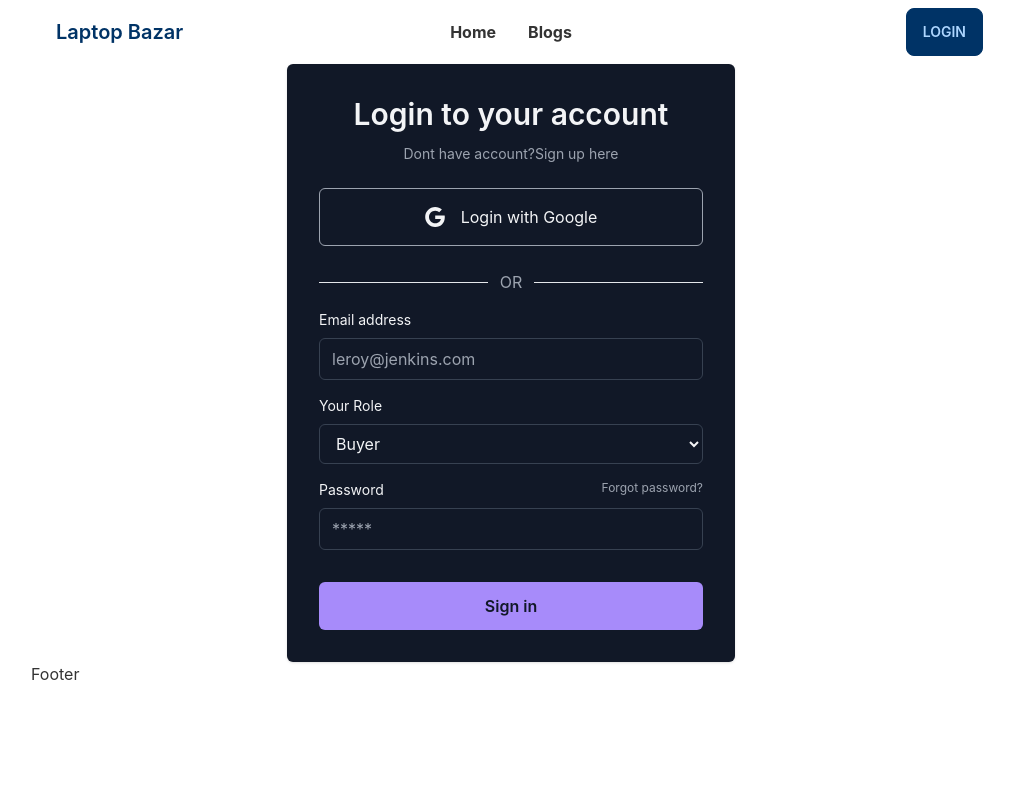
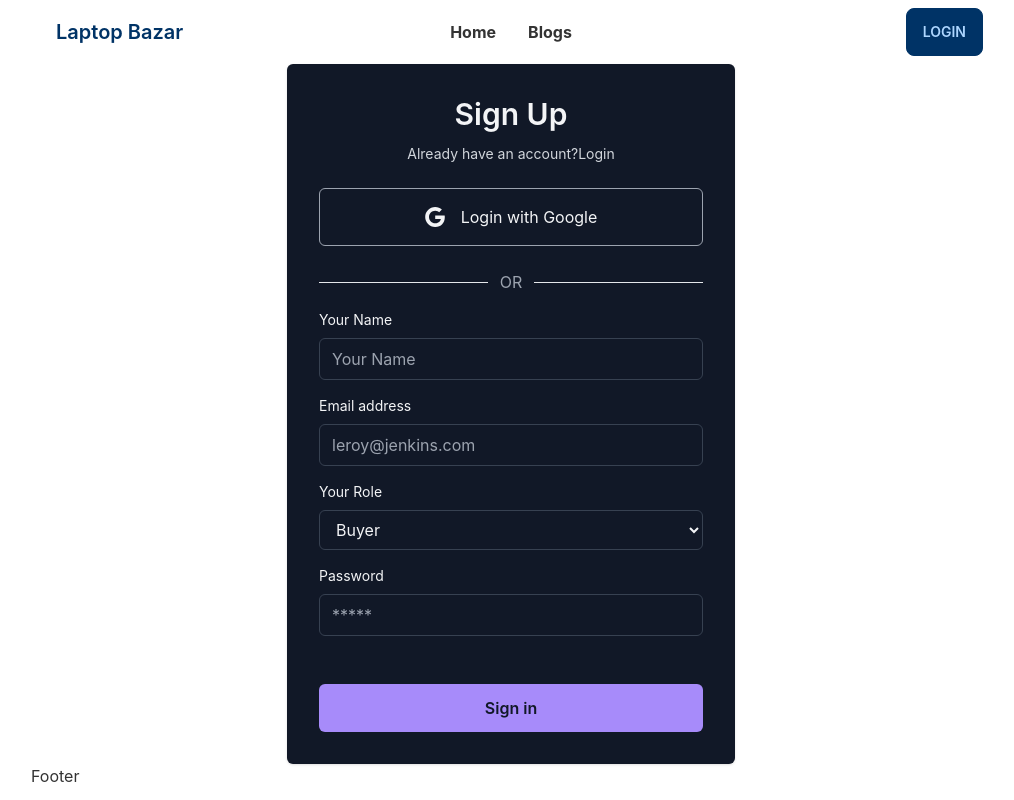
Before and after one commit to tarekrahman916/used-products-resale-clients, a React (Create React App) app: page /signup in a window 1280 px wide. Shown: the whole page, without its empty margins (129-1143 px from the left). Built offline with nearby package versions, Linux system fonts and the light colour scheme; no server answers.

Commit message:
added sign up page

```diff
--- a/src/Pages/Login/Login.js
+++ b/src/Pages/Login/Login.js
@@ -1,15 +1,28 @@
-import React from "react";
+import React, { useState } from "react";
 import { Link } from "react-router-dom";
 
 const Login = () => {
+  const [error, setError] = useState("");
+
+  const handleLogin = (e) => {
+    e.preventDefault();
+
+    const form = e.target;
+
+    const email = form.email.value;
+    const password = form.password.value;
+    setError("");
+
+    console.log(email, password);
+  };
   return (
     <div>
       <div className="w-full mx-auto max-w-md p-4 rounded-md shadow sm:p-8 bg-gray-900 text-gray-100">
         <h2 className="mb-3 text-3xl font-semibold text-center">
           Login to your account
         </h2>
-        <p className="text-sm text-center text-gray-400">
-          Dont have account?
+        <p className="text-sm text-center text-gray-200">
+          Don't have account?
           <Link to="/signup" className="focus:underline hover:underline">
             Sign up here
           </Link>
@@ -36,13 +49,12 @@ const Login = () => {
           <hr className="w-full text-gray-400" />
         </div>
         <form
-          novalidate=""
-          action=""
+          onClick={handleLogin}
           className="space-y-8 ng-untouched ng-pristine ng-valid"
         >
           <div className="space-y-4">
             <div className="space-y-2">
-              <label for="email" className="block text-sm">
+              <label htmlFor="email" className="block text-sm">
                 Email address
               </label>
               <input
@@ -57,7 +69,7 @@ const Login = () => {
 
             <div className="space-y-2">
               <div className="flex justify-between">
-                <label for="password" className="text-sm">
+                <label htmlFor="password" className="text-sm">
                   Password
                 </label>
                 <btn
@@ -76,6 +88,7 @@ const Login = () => {
                 className="w-full px-3 py-2 border rounded-md border-gray-700 bg-gray-900 text-gray-100 focus:border-violet-400"
               />
             </div>
+            <p className="text-600">{error}</p>
           </div>
           <button
             type="button"
--- a/src/Pages/Signup/Signup.js
+++ b/src/Pages/Signup/Signup.js
@@ -1,21 +1,54 @@
-import React from "react";
+import React, { useContext, useState } from "react";
 import { Link } from "react-router-dom";
+import { authContext } from "../../contexts/AuthProvider/AuthProvider";
 
 const Signup = () => {
+  const { createUser, updateUser } = useContext(authContext);
+  const [error, setError] = useState("");
+  const handleSignUp = (e) => {
+    e.preventDefault();
+
+    const form = e.target;
+    const name = form.name.value;
+    const email = form.email.value;
+    const role = form.role.value;
+    const password = form.password.value;
+    setError("");
+
+    if (password.length < 6) {
+      setError("Password should be at 6 character");
+      return;
+    }
+
+    console.log(name, email, role, password);
+    createUser(email, password)
+      .then((result) => {
+        const user = result.user;
+        const userInfo = {
+          displayName: name,
+        };
+        updateUser(userInfo)
+          .then(() => {})
+          .catch((err) => {
+            console.log(err);
+            setError(err.message);
+          });
+        console.log(user);
+      })
+      .catch((err) => {
+        console.log(err);
+        setError(err.message);
+      });
+  };
+
   return (
     <div>
       <div className="w-full mx-auto max-w-md p-4 rounded-md shadow sm:p-8 bg-gray-900 text-gray-100">
-        <h2 className="mb-3 text-3xl font-semibold text-center">
-          Login to your account
-        </h2>
-        <p className="text-sm text-center text-gray-400">
-          Dont have account?
-          <Link
-            href="#"
-            rel="noopener noreferrer"
-            className="focus:underline hover:underline"
-          >
-            Sign up here
+        <h2 className="mb-3 text-3xl font-semibold text-center">Sign Up</h2>
+        <p className="text-sm text-center text-gray-300">
+          Already have an account?
+          <Link to="/login" className="focus:underline hover:underline">
+            Login
           </Link>
         </p>
         <div className="my-6 space-y-4">
@@ -40,64 +73,71 @@ const Signup = () => {
           <hr className="w-full text-gray-400" />
         </div>
         <form
-          novalidate=""
-          action=""
+          onSubmit={handleSignUp}
           className="space-y-8 ng-untouched ng-pristine ng-valid"
         >
           <div className="space-y-4">
             <div className="space-y-2">
-              <label for="email" className="block text-sm">
+              <label htmlFor="email" className="block text-sm">
+                Your Name
+              </label>
+              <input
+                type="text"
+                name="name"
+                id="name"
+                required
+                placeholder="Your Name"
+                className="w-full px-3 py-2 border rounded-md border-gray-700 bg-gray-900 text-gray-100 focus:border-violet-400"
+                data-temp-mail-org="2"
+              />
+            </div>
+            <div className="space-y-2">
+              <label htmlFor="email" className="block text-sm">
                 Email address
               </label>
               <input
                 type="email"
                 name="email"
                 id="email"
+                required
                 placeholder="leroy@jenkins.com"
                 className="w-full px-3 py-2 border rounded-md border-gray-700 bg-gray-900 text-gray-100 focus:border-violet-400"
                 data-temp-mail-org="2"
               />
             </div>
             <div className="space-y-2">
-              <label for="email" className="block text-sm">
+              <label htmlFor="email" className="block text-sm">
                 Your Role
               </label>
               <select
-                type="email"
-                name="email"
-                id="email"
-                placeholder="leroy@jenkins.com"
+                name="role"
+                required
                 className="w-full px-3 py-2 border rounded-md border-gray-700 bg-gray-900 text-gray-100 focus:border-violet-400"
                 data-temp-mail-org="2"
               >
-                <option>Buyer</option>
-                <option>Seller</option>
+                <option value="buyer">Buyer</option>
+                <option value="seller">Seller</option>
               </select>
             </div>
             <div className="space-y-2">
               <div className="flex justify-between">
-                <label for="password" className="text-sm">
+                <label htmlFor="password" className="text-sm">
                   Password
                 </label>
-                <btn
-                  rel="noopener noreferrer"
-                  href="#"
-                  className="text-xs hover:underline text-gray-400"
-                >
-                  Forgot password?
-                </btn>
               </div>
               <input
                 type="password"
                 name="password"
                 id="password"
+                required
                 placeholder="*****"
                 className="w-full px-3 py-2 border rounded-md border-gray-700 bg-gray-900 text-gray-100 focus:border-violet-400"
               />
             </div>
+            <p className="text-red-600">{error}</p>
           </div>
           <button
-            type="button"
+            type="submit"
             className="w-full px-8 py-3 font-semibold rounded-md bg-violet-400 text-gray-900"
           >
             Sign in
--- /dev/null
+++ b/src/contexts/AuthProvider/AuthProvider.js
@@ -0,0 +1,56 @@
+import React, { createContext, useEffect, useState } from "react";
+import {
+  createUserWithEmailAndPassword,
+  getAuth,
+  onAuthStateChanged,
+  signInWithEmailAndPassword,
+  signOut,
+  updateProfile,
+} from "firebase/auth";
+import app from "../../firebase/firebase.config";
+
+export const authContext = createContext();
+
+const auth = getAuth(app);
+
+const AuthProvider = ({ children }) => {
+  const [user, setUser] = useState(null);
+  const [loading, setLoading] = useState(true);
+
+  const createUser = (email, password) => {
+    setLoading(true);
+    return createUserWithEmailAndPassword(auth, email, password);
+  };
+
+  const signIn = (email, password) => {
+    setLoading(true);
+    return signInWithEmailAndPassword(auth, email, password);
+  };
+
+  const updateUser = (userInfo) => {
+    return updateProfile(auth.currentUser, userInfo);
+  };
+
+  const logOut = () => {
+    setLoading(true);
+    signOut(auth);
+  };
+
+  useEffect(() => {
+    const unsubscribe = onAuthStateChanged(auth, (currentUser) => {
+      setUser(currentUser);
+      setLoading(false);
+    });
+
+    return () => {
+      unsubscribe();
+    };
+  }, []);
+
+  const authInfo = { user, createUser, updateUser, signIn, logOut, loading };
+  return (
+    <authContext.Provider value={authInfo}>{children}</authContext.Provider>
+  );
+};
+
+export default AuthProvider;
--- a/src/index.js
+++ b/src/index.js
@@ -1,13 +1,16 @@
-import React from 'react';
-import ReactDOM from 'react-dom/client';
-import './index.css';
-import App from './App';
-import reportWebVitals from './reportWebVitals';
+import React from "react";
+import ReactDOM from "react-dom/client";
+import "./index.css";
+import App from "./App";
+import reportWebVitals from "./reportWebVitals";
+import AuthProvider from "./contexts/AuthProvider/AuthProvider";
 
-const root = ReactDOM.createRoot(document.getElementById('root'));
+const root = ReactDOM.createRoot(document.getElementById("root"));
 root.render(
   <React.StrictMode>
-    <App />
+    <AuthProvider>
+      <App />
+    </AuthProvider>
   </React.StrictMode>
 );
 
```
